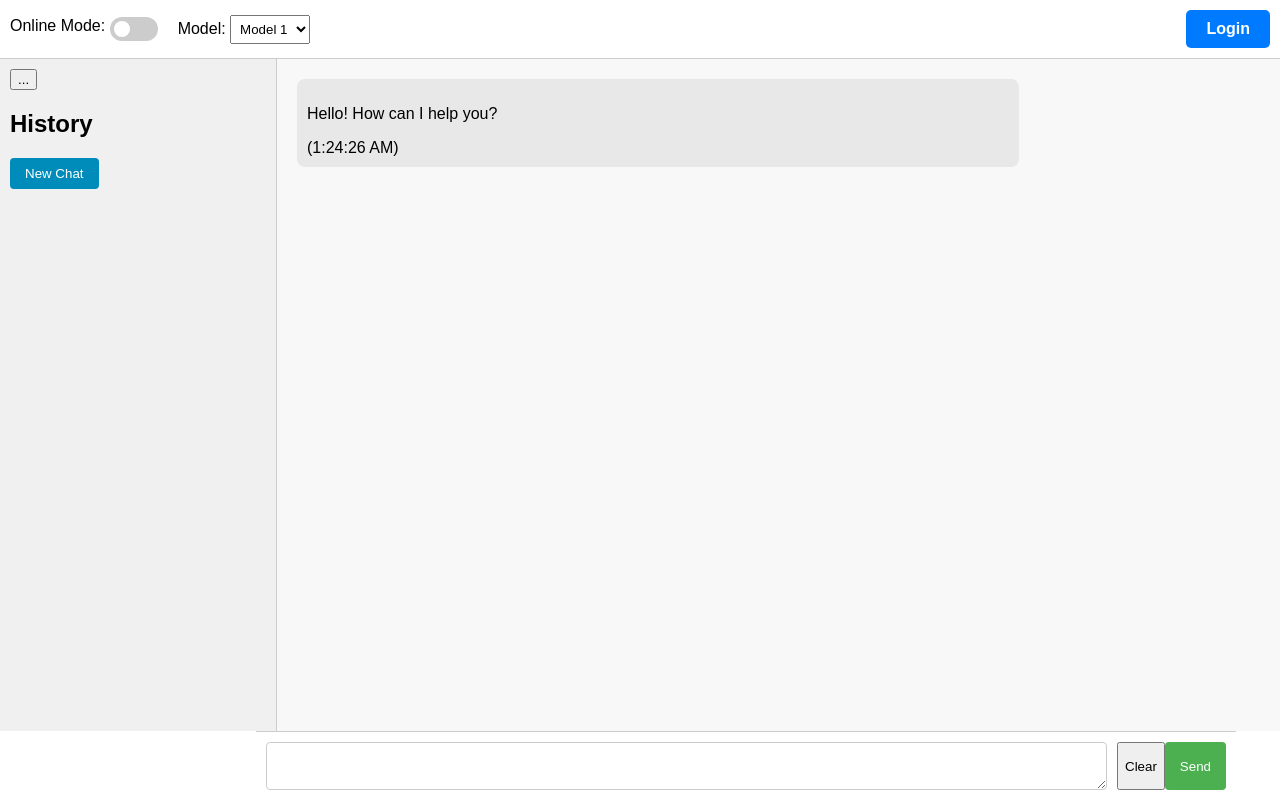
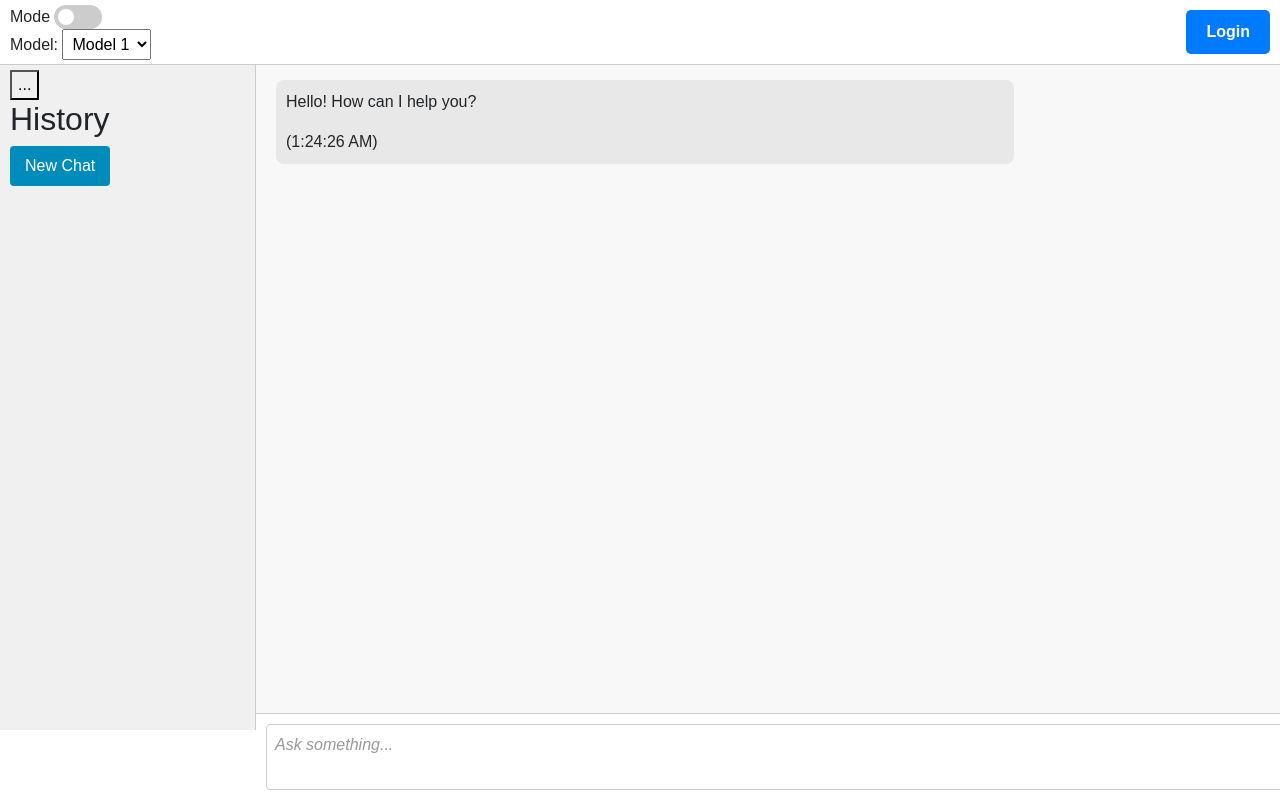
Before and after one commit to nguyen-tho/simple-chatbot, a plain HTML site: page static/index.html in a window 1280 px wide. Drawn offline with nearby package versions, Linux system fonts and the light colour scheme; no server answers.

Commit message:
modify UI
set up UI as chatGPT UI

```diff
--- a/static/index.html
+++ b/static/index.html
@@ -1,21 +1,22 @@
 <!DOCTYPE html>
-<html>
+<html lang="en">
 
 <head>
     <title>My Chatbot</title>
-    <link rel="stylesheet" type="text/css" href="/static/style.css">
     <meta name="viewport" content="width=device-width, initial-scale=1.0">
     <meta charset="UTF-8">
     <meta name="description" content="A simple chatbot interface.">
     <meta name="keywords" content="chatbot, AI, conversation, web app">
     <link rel="icon" href="/static/chatbot_icon.jpg" type="image/x-icon">
+    <link href="https://cdn.jsdelivr.net/npm/bootstrap@5.3.0/dist/css/bootstrap.min.css" rel="stylesheet">
+    <link rel="stylesheet" type="text/css" href="/static/style.css">
 </head>
 
 <body>
     <div class="header">
         <div id="settings-container">
             <div>
-                <label for="mode-toggle">Online Mode:</label>
+                <label id="mode-label" for="mode-toggle">Mode</label>
                 <label class="switch">
                     <input type="checkbox" id="mode-toggle" checked>
                     <span class="slider round"></span>
@@ -39,23 +40,25 @@
 
     <div id="content-container">
         <div id="history-container">
-
             <aside>
                 <button id="toggle-history-btn">...</button>
                 <h2>History</h2>
                 <button id="new-chat-button">New Chat</button>
             </aside>
+            <div id="history-list">
+            </div>
         </div>
-
         <div id="chat-container">
         </div>
     </div>
 
     <div id="input-container">
-        <textarea type="text" id="message-input" placeholder="Ask something..."> </textarea>
+        <textarea type="text" id="message-input" placeholder="Ask something..."></textarea>
         <button id="clear-button">Clear</button>
         <button id="send-button">Send</button>
     </div>
+
+    <script src="https://cdn.jsdelivr.net/npm/bootstrap@5.3.0/dist/js/bootstrap.bundle.min.js"></script>
     <script src="/static/scripts.js"></script>
 </body>
 
--- a/static/scripts.js
+++ b/static/scripts.js
@@ -6,6 +6,7 @@ const sendButton = document.getElementById('send-button');
 const newChatButton = document.getElementById('new-chat-button');
 const modeToggle = document.getElementById('mode-toggle');
 const modelSelect = document.getElementById('model-select');
+const modeLabel = document.getElementById('mode-label');
 
 let currentConversation = [];
 let onlineMode = false;
@@ -29,13 +30,16 @@ modeToggle.addEventListener('change', async () => {
         const isConnected = await checkInternetConnection();
         if (isConnected) {
             onlineMode = true;
+            //alert('Online mode enabled.');
             console.log('Online mode enabled.');
         } else {
             modeToggle.checked = false;
+            //console.warn('Internet connection is required for online mode.');
             alert('Internet connection is required for online mode.');
         }
     } else {
         onlineMode = false;
+        //alert('Offline mode enabled.');
         console.log('Offline mode enabled.');
     }
 });
@@ -175,6 +179,8 @@ function addMessage(message, sender, timestamp) {
     chatContainer.appendChild(messageDiv);
     chatContainer.scrollTop = chatContainer.scrollHeight;
     currentConversation.push({ sender, message, timestamp });
+
+    updateUI();
 }
 
 async function newChat() {
@@ -196,6 +202,7 @@ async function newChat() {
     } catch (error) {
         console.error('Error getting new chat ID:', error);
     }
+    updateUI();
 }
 
 // Function to fetch and display the list of saved conversations
@@ -251,7 +258,6 @@ function updateHistoryDisplay(historyFiles) {
         // Append the item to the new history-list div
         historyList.appendChild(historyItem);
     });
-
     // Event listeners for the buttons in the aside tag
     document.getElementById('new-chat-button').addEventListener('click', newChat);
     const toggleButton = document.getElementById('toggle-history-btn');
@@ -306,6 +312,7 @@ async function loadConversation(chatId) {
         console.error('Error loading conversation:', error);
         addMessage('Error: ' + error.message, 'bot', Date.now());
     }
+    updateUI();
 }
 
 function sendConversationToServer(conversationData) {
@@ -437,7 +444,7 @@ document.addEventListener('DOMContentLoaded', () => {
     clearMessageInput();
 });
 
-/*
+
 document.addEventListener('DOMContentLoaded', () => {
     const historyContainer = document.getElementById('history-container');
     const toggleButton = document.getElementById('toggle-history-btn');
@@ -447,4 +454,39 @@ document.addEventListener('DOMContentLoaded', () => {
         historyContainer.classList.toggle('collapsed');
     });
 });
-*/
+
+
+// Hàm kiểm tra tràn nội dung trong history-list và chat-container
+function checkOverflowStatus() {
+    const historyList = document.getElementById('history-list');
+    const chatContainer = document.getElementById('chat-container');
+
+    // 1. Kiểm tra số lượng cuộc hội thoại trong history-list
+    const historyItems = historyList.querySelectorAll('.history-item');
+    const isHistoryOverflow = historyItems.length >= 10;
+
+    // 2. Kiểm tra chiều cao nội dung trong chat-container
+    const contentHeight = chatContainer.scrollHeight;
+    const containerHeight = chatContainer.clientHeight;
+    const isChatOverflow = (contentHeight / containerHeight) > 0.5;
+
+    // Trả về một đối tượng chứa trạng thái của cả hai khu vực
+    return {
+        isHistoryOverflow: isHistoryOverflow,
+        isChatOverflow: isChatOverflow
+    };
+}
+
+// Ví dụ về cách sử dụng hàm này
+// Bạn có thể gọi hàm này sau khi thêm một tin nhắn mới hoặc một cuộc hội thoại mới
+function updateUI() {
+    const status = checkOverflowStatus();
+    console.log("Trạng thái History:", status.isHistoryOverflow ? "Đã tràn, cần cuộn" : "Bình thường");
+    console.log("Trạng thái Chat:", status.isChatOverflow ? "Đã tràn, cần cuộn" : "Bình thường");
+
+    // Dựa vào trạng thái, bạn có thể thực hiện các hành động khác
+    if (status.isChatOverflow) {
+        // Cuộn xuống cuối
+        chatContainer.scrollTop = chatContainer.scrollHeight;
+    }
+}
--- a/static/style.css
+++ b/static/style.css
@@ -1,24 +1,92 @@
-body {
+body,
+html {
+  margin: 0;
+  padding: 0;
+  height: 100%;
+  /*overflow: hidden;*/
+  /* Prevent page scroll */
   font-family: sans-serif;
+  /*
     display: flex;
     flex-direction: column;
-  height: 100vh;
-  margin: 0;
+    */
+}
+
+.header {
+  display: flex;
+  /* Giữ lại Flexbox bên trong header để căn chỉnh */
+  justify-content: space-between;
+  align-items: center;
+  padding: 10px;
+  border-bottom: 1px solid #ccc;
+  position: fixed;
+  top: 0;
+  left: 0;
+  width: 100%;
+  z-index: 1000;
+  /* Tăng z-index để chắc chắn nó nằm trên cùng */
+  background-color: white;
 }
 
 #content-container {
+  position: absolute;
+  top: 60px;
+  /* Bắt đầu từ dưới setting container */
+  bottom: 70px;
+  /* Kết thúc ở trên input container */
+  left: 0;
+  right: 0;
+  /* Cho phép cuộn nội dung bên trong */
   display: flex;
-  flex-grow: 1;
+  /* Giữ lại Flexbox để chia history và chat */
 }
 
 #history-container {
   width: 20%;
   background-color: #f0f0f0;
   border-right: 1px solid #ccc;
-  overflow-y: auto;
   padding: 10px;
   transition: width 0.3s ease;
-  overflow: hidden;
+  display: flex;
+  /* Make it a flex container */
+  flex-direction: column;
+  /* Stack children vertically */
+  height: 100%;
+  /* Or a fixed height */
+}
+
+#history-list {
+  flex-grow: 1; /* Allows the list to take up available space */
+  overflow-y: auto; /* Enables vertical scrolling when content exceeds container height */
+  padding-top: 10px;
+}
+
+#chat-container {
+  flex-grow: 1; /* Allows the chat box to expand and fill space */
+  padding: 20px;
+  background-color: #f8f8f8;
+  display: flex;
+  flex-direction: column;
+  overflow-y: auto; /* Adds a vertical scrollbar when content overflows */
+}
+
+#input-container {
+  display: flex;
+  padding: 10px;
+  border-top: 1px solid #ccc;
+  position: fixed;
+  /* Fix input container position */
+  bottom: 0;
+  left: 0;
+  width: calc(100% - 25%);
+  z-index: 1000;
+  /* Ensure input container is on top of other content */
+  background-color: white;
+  /* Add background to avoid transparency issues */
+  box-sizing: border-box;
+  /* Ensure padding doesn't affect width */
+  margin-left: 20%;
+
 }
 
 #history-container.collapsed {
@@ -54,15 +122,6 @@ body {
   color: red;
 }
 
-#chat-container {
-  flex-grow: 1; /* Crucial: Allow chat container to expand */
-  overflow-y: auto;
-  padding: 20px;
-  background-color: #f8f8f8;
-  display: flex;
-  flex-direction: column;
-}
-
 .message {
   margin-bottom: 10px;
   padding: 10px;
@@ -78,17 +137,23 @@ body {
 .bot-message {
   background-color: #e8e8e8;
   align-self: flex-start;
-  width: calc(100% - 25%); /* Make it full width */
-  box-sizing: border-box; /* Include padding and border in the width */
+  width: calc(100% - 25%);
+  box-sizing: border-box;
 }
 
 #input-container {
     display: flex;
     padding: 10px;
     border-top: 1px solid #ccc;
-  width: calc(100% - 25%);
-  margin-left: 20%;
+    position: fixed;
+    bottom: 0;
+    left: 0;
+    width: 100%; /* Đặt lại chiều rộng là 100% */
+    z-index: 1000;
+    background-color: white;
+    box-sizing: border-box;
 }
+
 #message-input {
   flex-grow: 1;
   padding: 8px;
@@ -101,7 +166,6 @@ body {
   color: #999;
   font-style: italic;
 }
-
 
 #send-button {
   padding: 8px 15px;
@@ -131,7 +195,6 @@ body {
   justify-content: space-between;
   align-items: center;
   padding: 10px;
-  /* Thêm padding ngang */
   border-bottom: 1px solid #ccc;
 }
 
@@ -216,13 +279,14 @@ input:checked+.slider:before {
 }
 
 #settings-container {
-    display: flex; /* Bật Flexbox để các phần tử con sắp xếp theo hàng ngang */
-    align-items: center; /* Căn giữa các phần tử con theo chiều dọc */
-    gap: 20px; /* Thêm khoảng cách giữa các phần tử */
+  position: fixed;
+  align-items: center;
+  z-index: 1000;
+  gap: 20px;
 }
 
 #login-button {
-    margin-left: auto; /* Thuộc tính quan trọng để đẩy nút sang phải */
+  margin-left: auto;
   padding: 10px 20px;
   background-color: #007bff;
   color: white;
```
Lines whose indentation alone changed are shown as unchanged.
